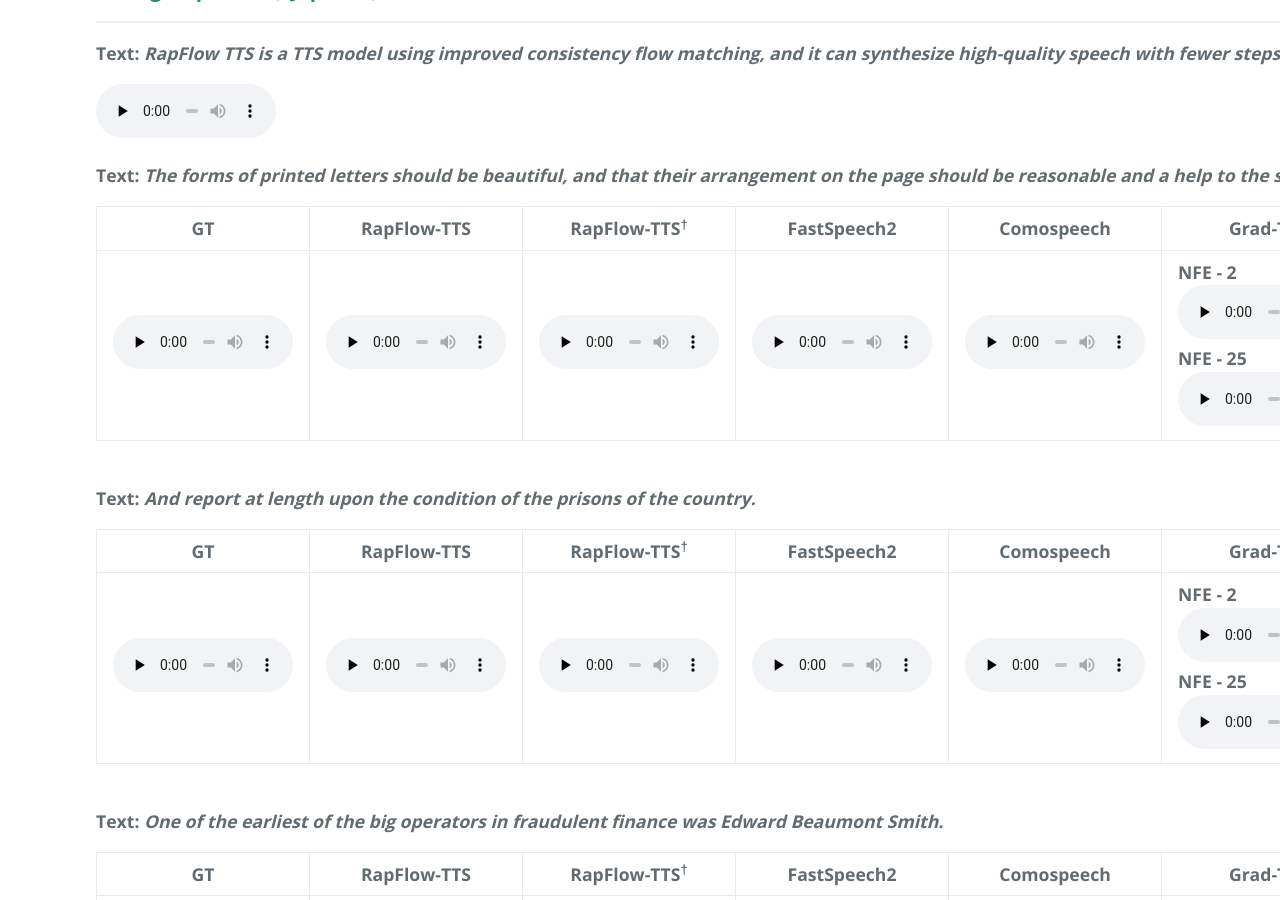
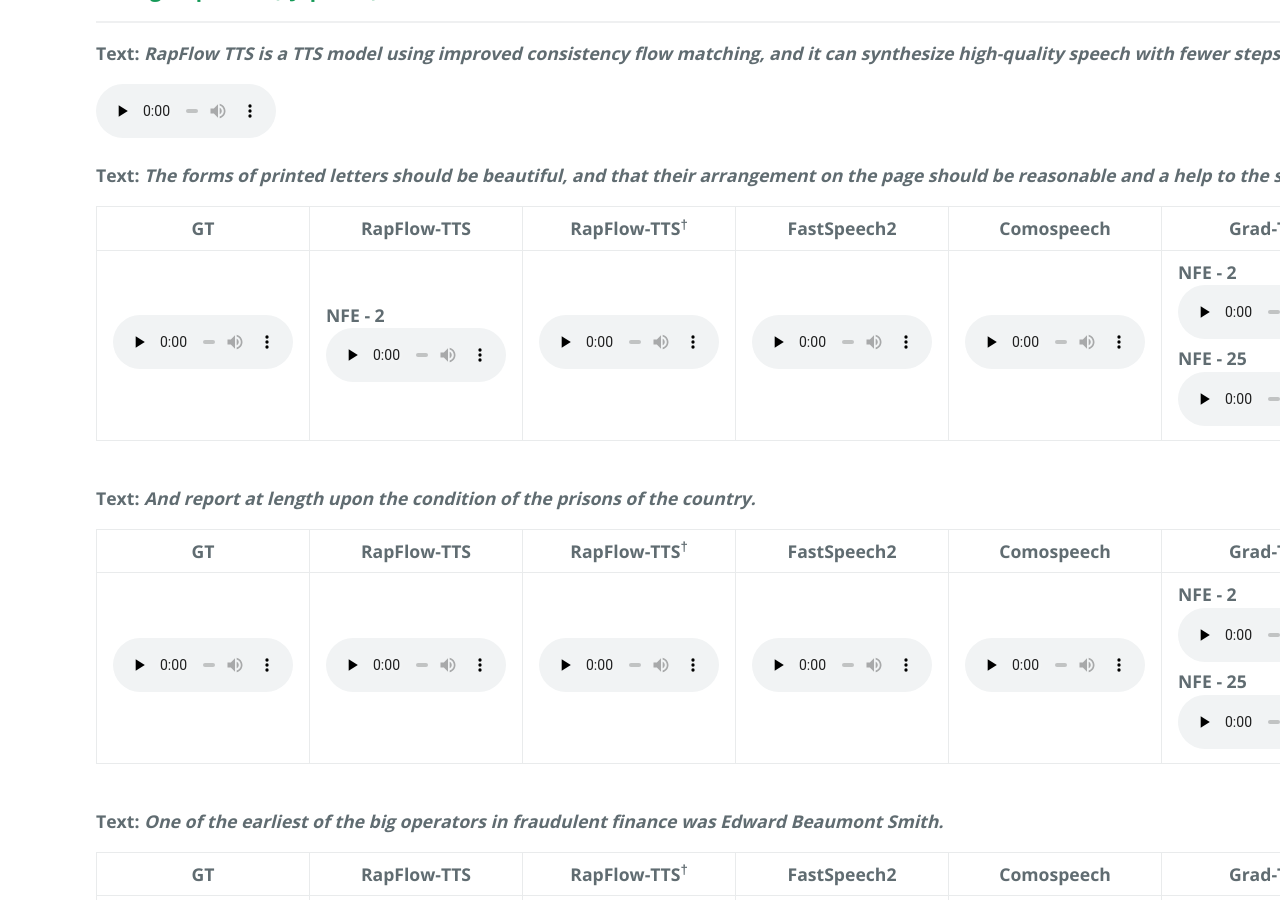
Before and after one commit to tts-demo/rap.github.io, a Jekyll site: the page built from index.md, in a window 1280 px wide and 900 px high, scrolled down 798 px. Built offline with Jekyll 4.4.1, drawn with Linux system fonts in a browser that asks for light colours.

Commit message:
Update home.html

```diff
--- a/_layouts/home.html
+++ b/_layouts/home.html
@@ -52,7 +52,9 @@ layout: default
 						</audio>
 					</td>
   					<td>
-						<audio controls="" preload="none"> NFE - 2
+						NFE - 2
+						<br>
+						<audio controls="" preload="none">
 							<source src="samples/ljspeech/0_LJ001-0015-Rap-Stage2-NS2-2.wav">
 						</audio>
 					</td>
```
